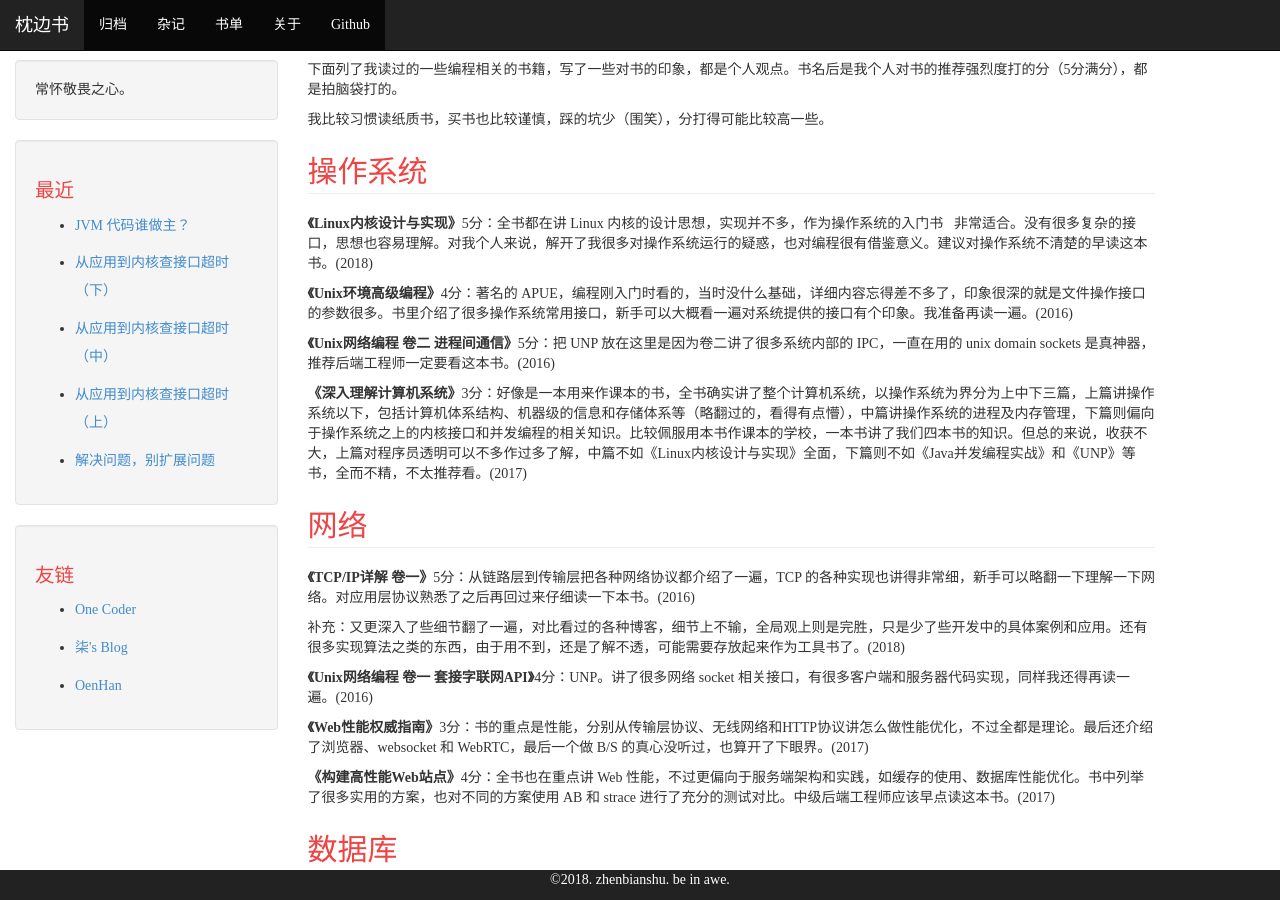
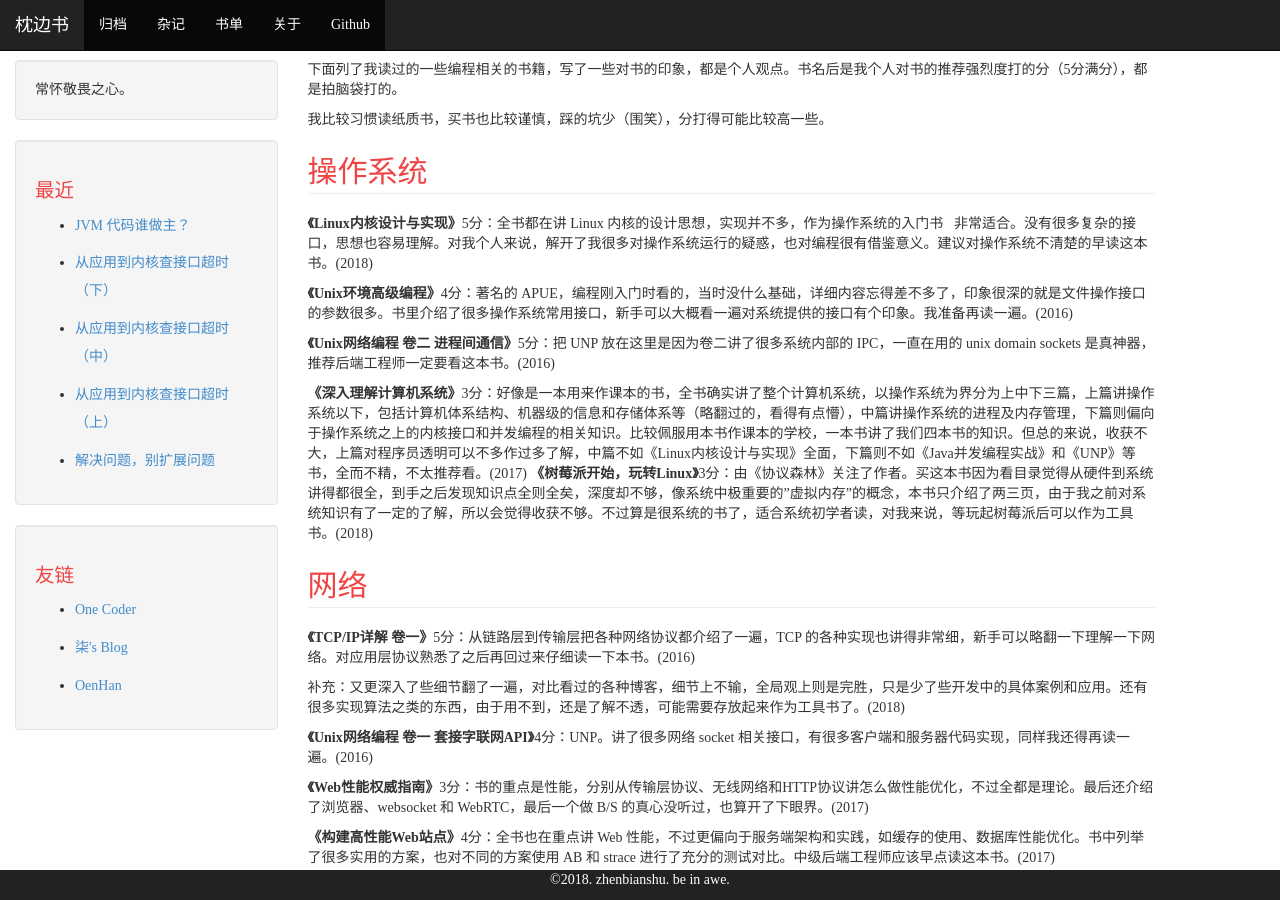
Before and after one commit to zhenbianshu/zhenbianshu.github.io, a Jekyll site: the page built from book_list.md, in a window 1280 px wide and 900 px high. Built offline with Jekyll 4.4.1, drawn with Linux system fonts in a browser that asks for light colours; comment, search, counter and statistics services are not loaded.

Commit message:
add book；

```diff
--- a/book_list.md
+++ b/book_list.md
@@ -15,6 +15,7 @@ layout: default
 **《Unix网络编程 卷二 进程间通信》**5分：把 UNP 放在这里是因为卷二讲了很多系统内部的 IPC，一直在用的 unix domain sockets 是真神器，推荐后端工程师一定要看这本书。(2016)
 
 **《深入理解计算机系统》**3分：好像是一本用来作课本的书，全书确实讲了整个计算机系统，以操作系统为界分为上中下三篇，上篇讲操作系统以下，包括计算机体系结构、机器级的信息和存储体系等（略翻过的，看得有点懵），中篇讲操作系统的进程及内存管理，下篇则偏向于操作系统之上的内核接口和并发编程的相关知识。比较佩服用本书作课本的学校，一本书讲了我们四本书的知识。但总的来说，收获不大，上篇对程序员透明可以不多作过多了解，中篇不如《Linux内核设计与实现》全面，下篇则不如《Java并发编程实战》和《UNP》等书，全而不精，不太推荐看。(2017)
+**《树莓派开始，玩转Linux》**3分：由《协议森林》关注了作者。买这本书因为看目录觉得从硬件到系统讲得都很全，到手之后发现知识点全则全矣，深度却不够，像系统中极重要的"虚拟内存"的概念，本书只介绍了两三页，由于我之前对系统知识有了一定的了解，所以会觉得收获不够。不过算是很系统的书了，适合系统初学者读，对我来说，等玩起树莓派后可以作为工具书。(2018)
 
 ## 网络
 ---
```
